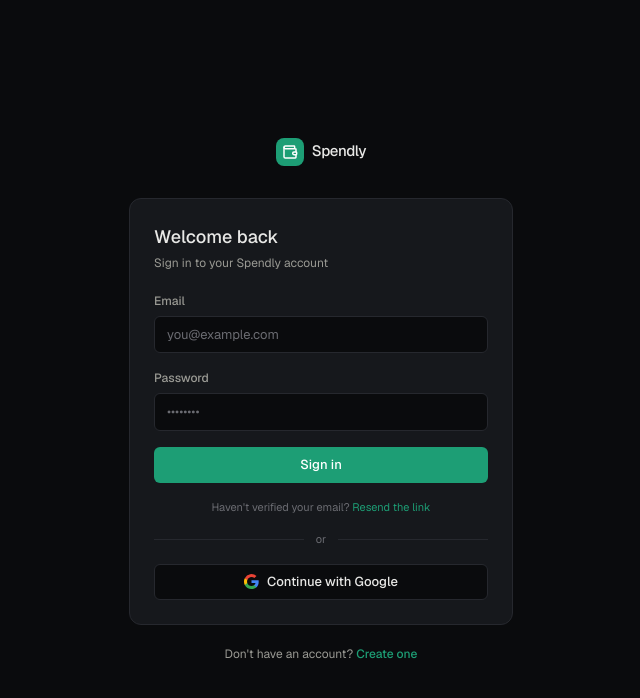
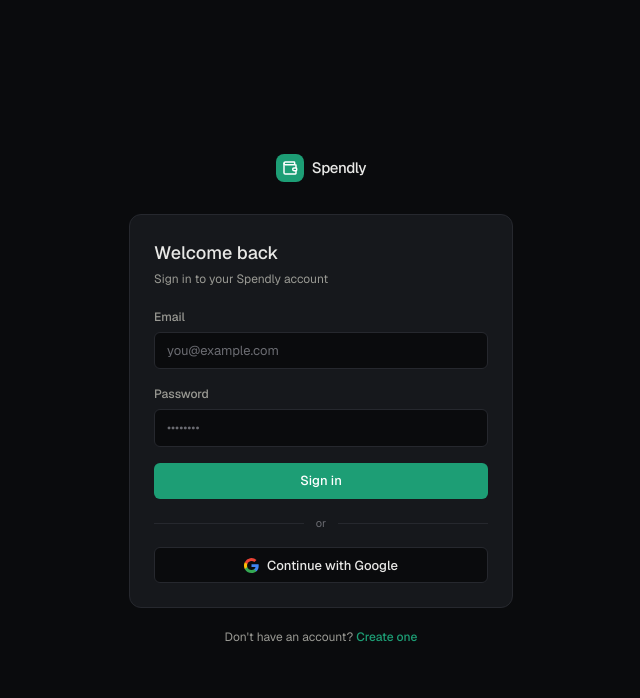
Before and after one commit to Antonov-S/spendly, a Next.js app: page /sign-in in a window 1280 px wide. Shown: the top 698 px of the page, without its empty margins (319-959 px from the left). Built offline with nearby package versions, Linux system fonts and the light colour scheme; no server answers.

Commit message:
fix: show resend-verification link only on sign-in error when verification is enabled

```diff
--- a/src/app/sign-in/page.tsx
+++ b/src/app/sign-in/page.tsx
@@ -2,6 +2,7 @@
 import { redirectIfAuthenticated } from "@/lib/auth/guards";
 import { AuthCard } from "@/components/auth/auth-card";
 import { SignInForm } from "@/components/auth/sign-in-form";
+import { EMAIL_VERIFICATION_ENABLED } from "@/lib/system-constants";
 
 interface SignInPageProps {
   searchParams: Promise<{ registered?: string; verified?: string }>;
@@ -28,6 +29,7 @@
       <SignInForm
         justRegistered={registered === "1"}
         justVerified={verified === "1"}
+        emailVerificationEnabled={EMAIL_VERIFICATION_ENABLED}
       />
     </AuthCard>
   );
--- a/src/components/auth/sign-in-form.tsx
+++ b/src/components/auth/sign-in-form.tsx
@@ -14,9 +14,15 @@
   justRegistered?: boolean;
   /** Shown after a successful email verification (`?verified=1`). */
   justVerified?: boolean;
+  /** When true, surface the resend-verification link after a failed sign-in. */
+  emailVerificationEnabled?: boolean;
 }
 
-export function SignInForm({ justRegistered, justVerified }: SignInFormProps) {
+export function SignInForm({
+  justRegistered,
+  justVerified,
+  emailVerificationEnabled,
+}: SignInFormProps) {
   const [state, formAction] = useActionState(authenticate, INITIAL_STATE);
 
   return (
@@ -59,12 +65,14 @@
         <SubmitButton>Sign in</SubmitButton>
       </form>
 
+      {emailVerificationEnabled && state.error && (
         <p className="text-center text-[11px] text-ink-3">
           Haven&apos;t verified your email?{" "}
           <Link href="/verify-email" className="text-success">
             Resend the link
           </Link>
         </p>
+      )}
 
       <div className="flex items-center gap-3">
         <span className="h-px flex-1 bg-line" />
```
Lines whose indentation alone changed are shown as unchanged.
